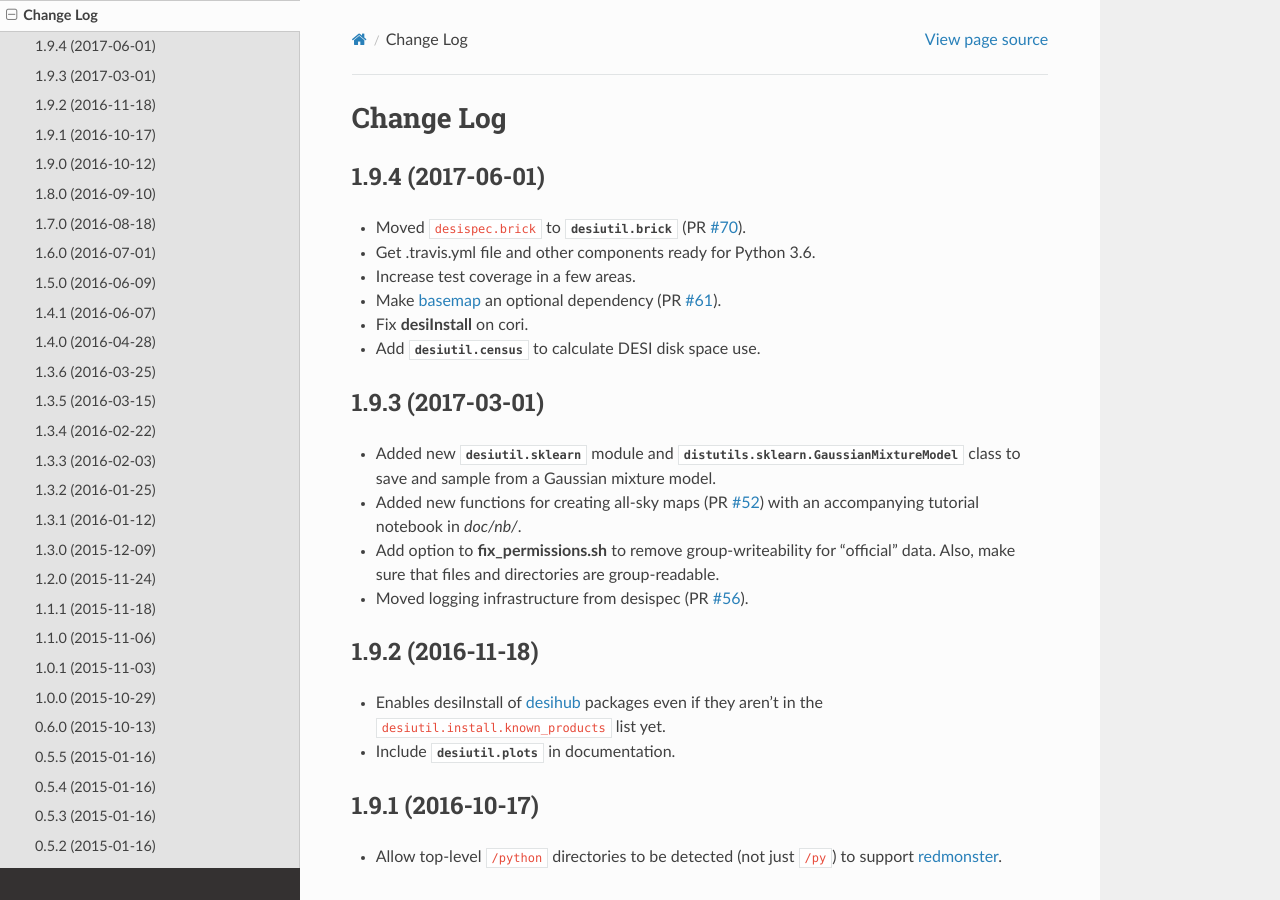
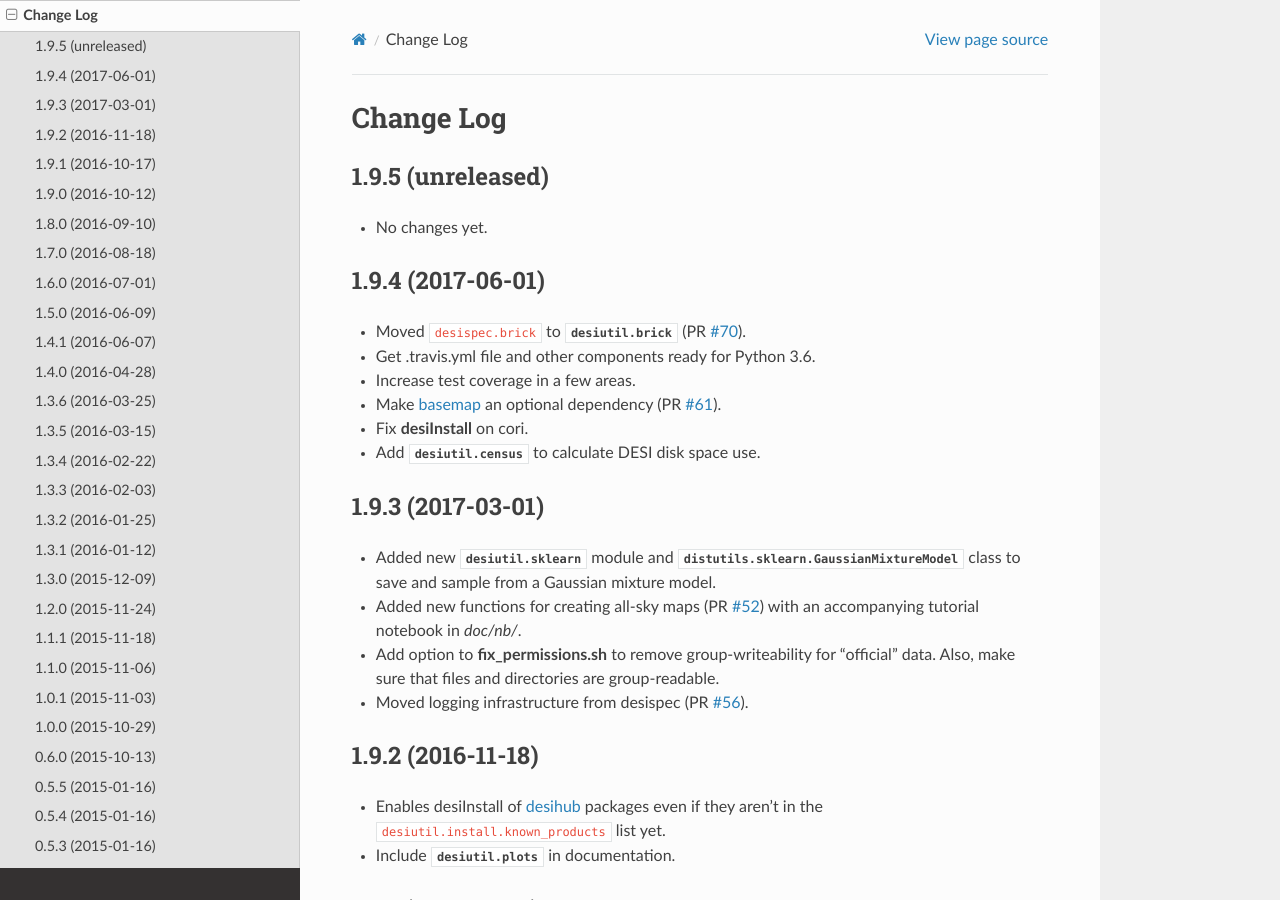
Before and after one commit to desihub/desiutil, a Sphinx documentation site: the page built from doc/changes.rst, in a window 1280 px wide and 900 px high. Built offline with Sphinx 7.4.7 and the Read the Docs theme 2.0.0, drawn with Linux system fonts in a browser that asks for light colours.

Commit message:
bump version post-tag

```diff
--- a/doc/changes.rst
+++ b/doc/changes.rst
@@ -1,6 +1,11 @@
 ==========
 Change Log
 ==========
+
+1.9.5 (unreleased)
+------------------
+
+* No changes yet.
 
 1.9.4 (2017-06-01)
 ------------------
--- a/py/desiutil/_version.py
+++ b/py/desiutil/_version.py
@@ -1 +1 @@
-__version__ = '1.9.4'
+__version__ = '1.9.4.dev498'
```
